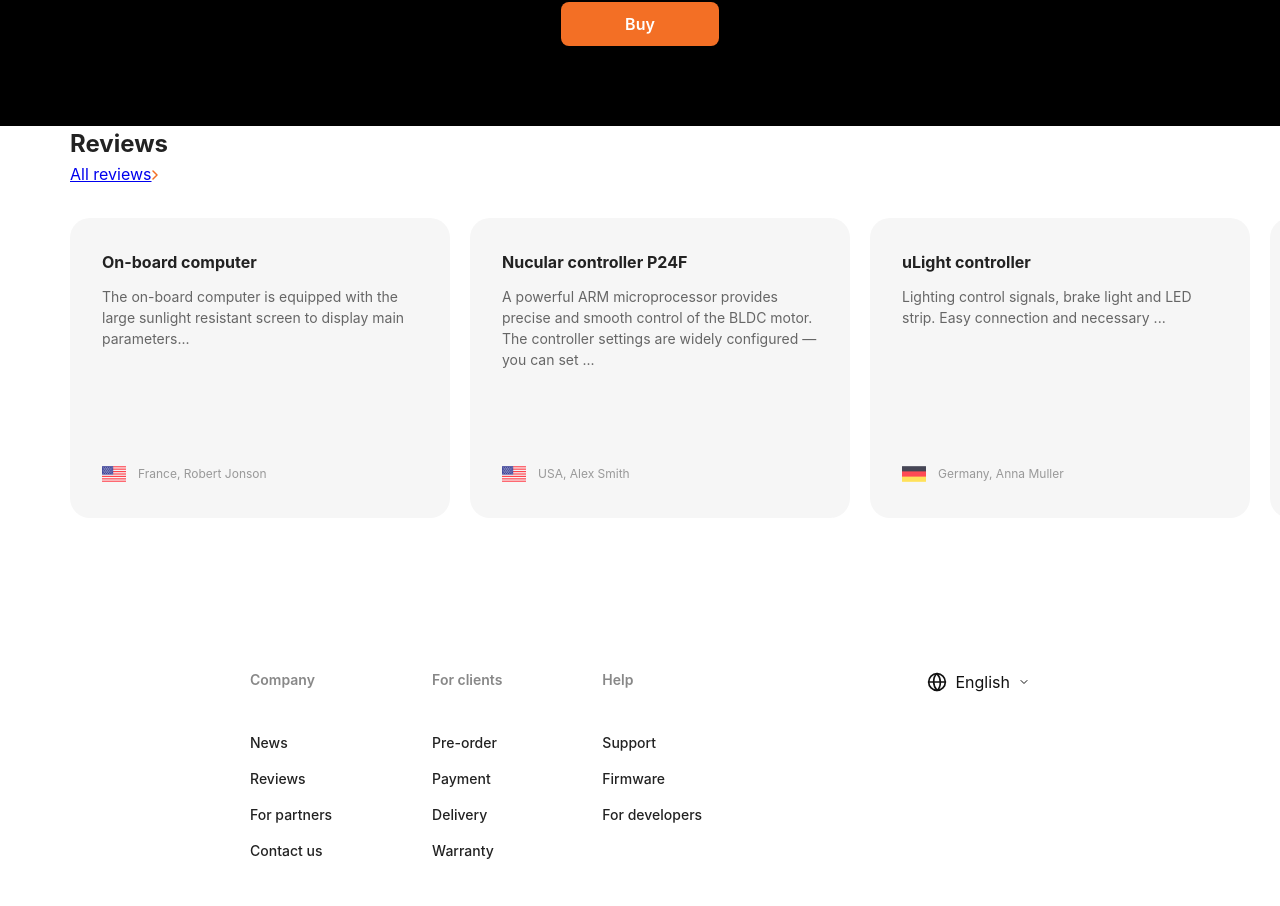
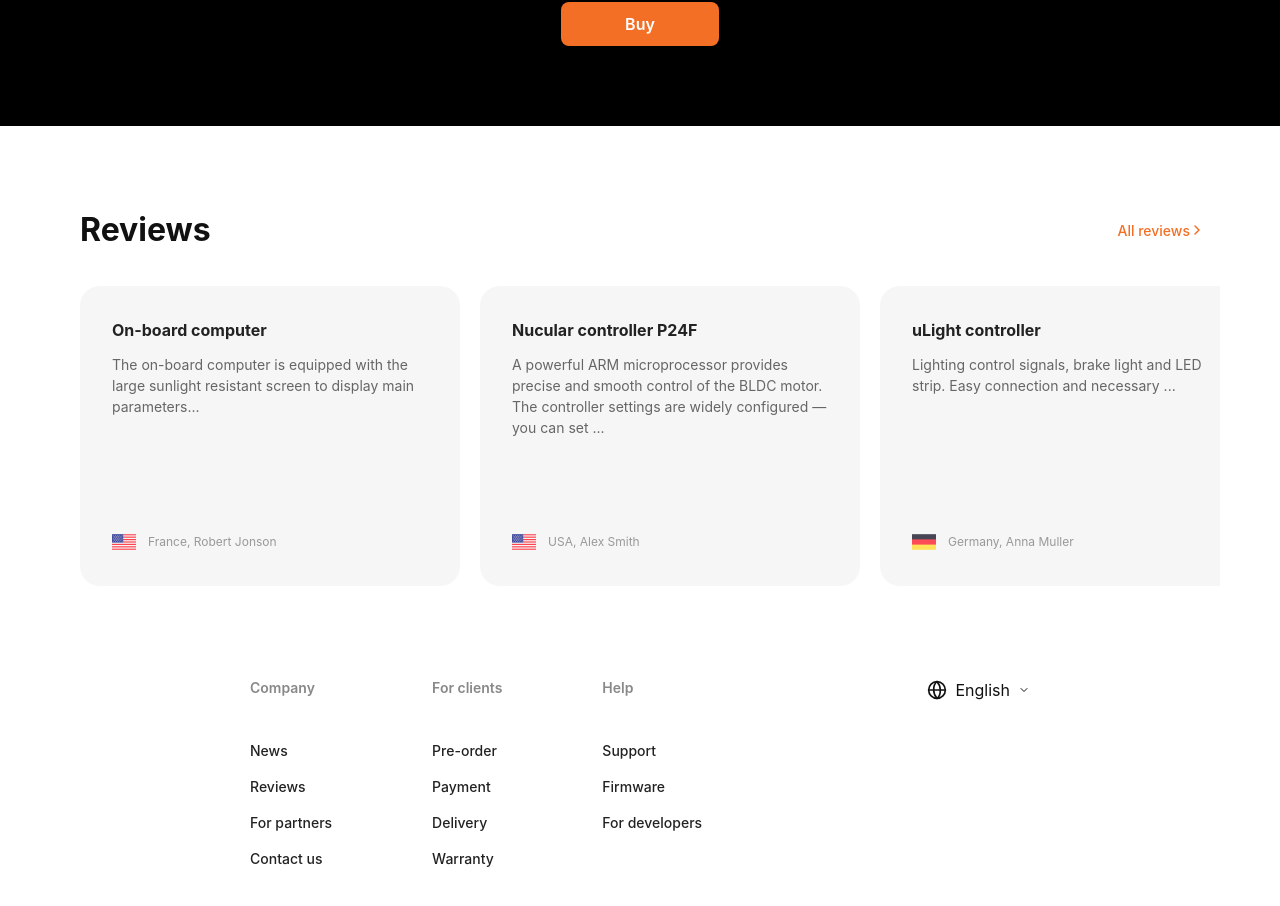
Before and after one commit to nucular2/nucularelectronics, a React (Vite) app in the folder frontend/: page /on-board-computer in a window 1280 px wide. Shown: the part 1176-2082 px from the top of the page. Built offline with nearby package versions, Linux system fonts and the light colour scheme; no server answers.

Commit message:
fix: reviews link styling and spacing on product pages

```diff
--- a/frontend/src/index.css
+++ b/frontend/src/index.css
@@ -3671,3 +3671,46 @@ body.is-mobile .review-card {
   border-bottom: none;
   padding-bottom: 4px;
 }
+
+/* Shared Section Header Styles */
+.section-header {
+  display: flex;
+  justify-content: space-between;
+  align-items: center;
+  margin-bottom: 24px;
+}
+
+.section-title {
+  font-family: var(--font-family);
+  font-weight: 700;
+  font-size: 32px;
+  margin: 0;
+  color: #111;
+}
+
+.section-link {
+  color: #F36F25;
+  text-decoration: none;
+  font-size: 14px;
+  font-weight: 500;
+  font-family: var(--font-family);
+  display: flex;
+  align-items: center;
+  gap: 4px;
+  transition: opacity 0.2s;
+  border-bottom: none; /* Remove any underline */
+}
+
+.section-link:hover {
+  opacity: 0.8;
+  text-decoration: none; /* Ensure no underline on hover */
+}
+
+/* Reviews Section Container */
+.reviews-section {
+  padding: 80px 20px 40px; /* Increased top padding to 80px */
+  background: #ffffff;
+  width: 100%;
+  max-width: 1200px;
+  margin: 0 auto;
+}
--- a/frontend/src/pages/Controller.tsx
+++ b/frontend/src/pages/Controller.tsx
@@ -323,7 +323,7 @@ export default function Controller() {
       <section className="reviews-section">
         <div className="section-header">
           <h2 className="section-title">Reviews</h2>
-          <a href="#" className="section-link">
+          <a href="/reviews" className="section-link">
             All reviews
             <svg width="6" height="10" viewBox="0 0 6 10" fill="none" xmlns="http://www.w3.org/2000/svg">
               <path d="M1 9L5 5L1 1" stroke="#F36F25" strokeWidth="1.5" strokeLinecap="round" strokeLinejoin="round" />
--- a/frontend/src/pages/OnBoardComputer.tsx
+++ b/frontend/src/pages/OnBoardComputer.tsx
@@ -138,7 +138,7 @@ export default function OnBoardComputer() {
       <section className="reviews-section" id="reviews">
         <div className="section-header">
           <h2 className="section-title">Reviews</h2>
-          <a href="#reviews" className="section-link">
+          <a href="/reviews" className="section-link">
             All reviews
             <svg width="6" height="10" viewBox="0 0 6 10" fill="none" xmlns="http://www.w3.org/2000/svg">
               <path d="M1 9L5 5L1 1" stroke="#F36F25" strokeWidth="1.5" strokeLinecap="round" strokeLinejoin="round" />
```
